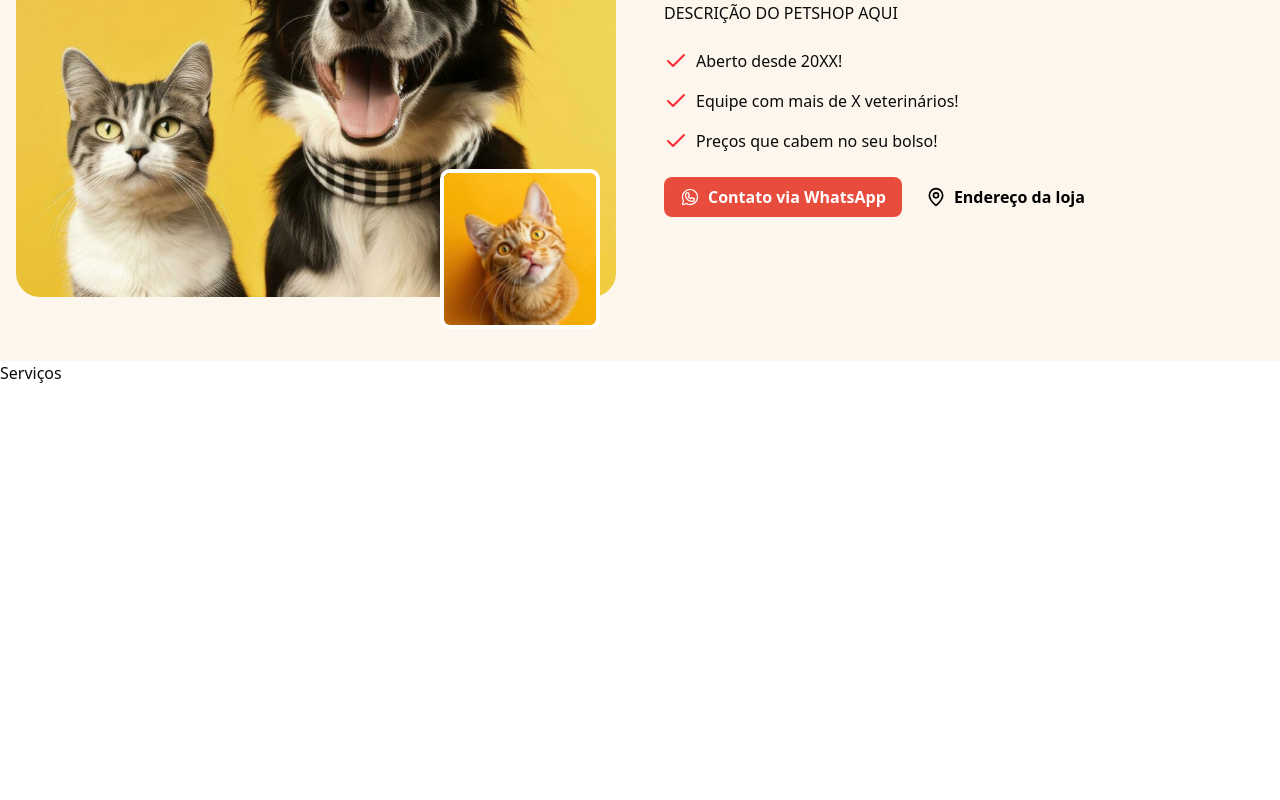
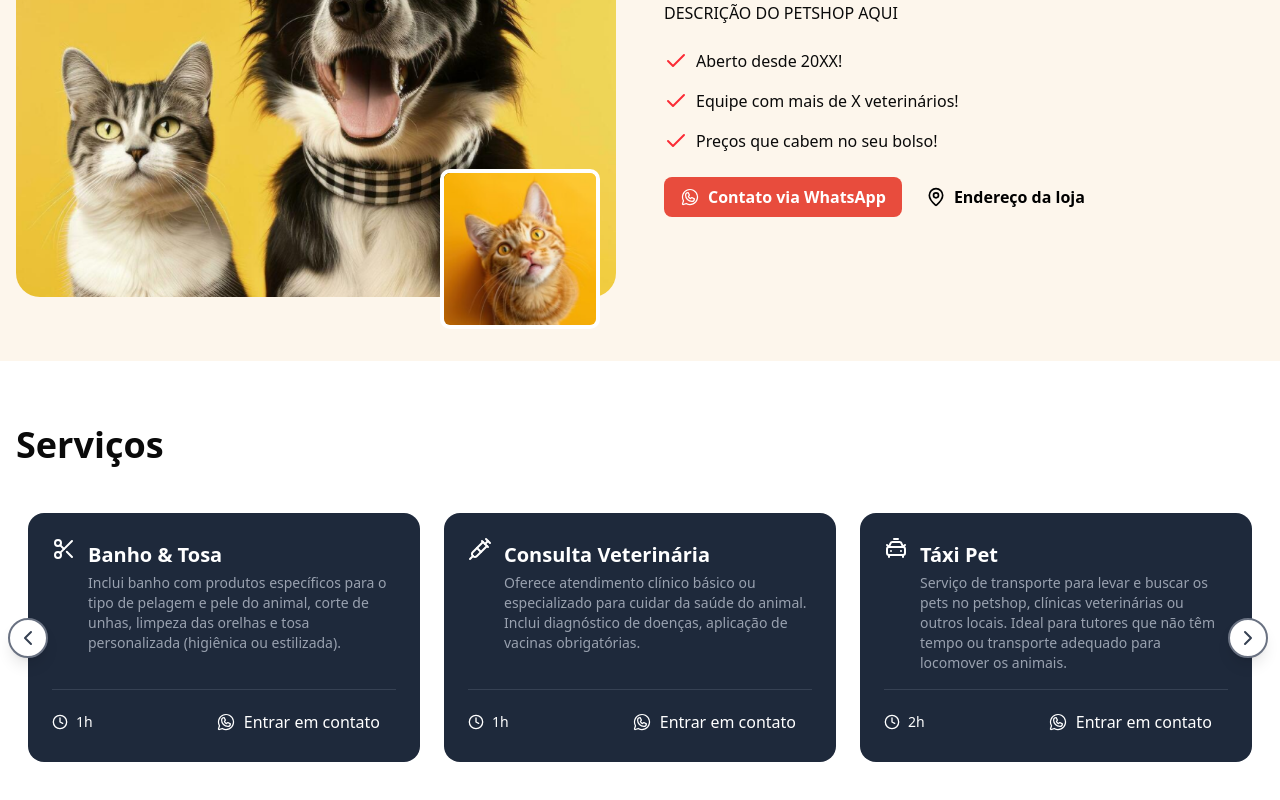
Before and after one commit to kauanallyson/landing-page-template, a Next.js app: page / in a window 1280 px wide. Shown: the part 598-1398 px from the top of the page. Before the commit the page ends 983 px from the top, so only its background shows below. Built offline with nearby package versions, Linux system fonts and the light colour scheme.

Commit message:
feat: adiciona o carrossel com serviços

```diff
--- a/package.json
+++ b/package.json
@@ -13,6 +13,7 @@
     "@types/next": "^8.0.7",
     "class-variance-authority": "^0.7.1",
     "clsx": "^2.1.1",
+    "embla-carousel-react": "^8.6.0",
     "lucide-react": "^0.552.0",
     "next": "^16.0.1",
     "react": "19.2.0",
--- a/src/app/_components/services.tsx
+++ b/src/app/_components/services.tsx
@@ -1,7 +1,133 @@
+'use client';
+import useEmblaCarousel from 'embla-carousel-react';
+import {
+  ChevronLeft,
+  ChevronRight,
+  Scissors,
+  Syringe,
+  CarTaxiFront,
+  Hotel,
+  Clock,
+} from 'lucide-react';
+import { WhatsappLogoIcon } from '@phosphor-icons/react';
+
+const services = [
+  {
+    title: 'Banho & Tosa',
+    description:
+      'Inclui banho com produtos específicos para o tipo de pelagem e pele do animal, corte de unhas, limpeza das orelhas e tosa personalizada (higiênica ou estilizada).',
+    duration: '1h',
+    price: '$50',
+    icon: <Scissors />,
+    linkText:
+      'Olá, vi no site sobre Banho e tosa e gostaria de mais informações.',
+  },
+  {
+    title: 'Consulta Veterinária',
+    description:
+      'Oferece atendimento clínico básico ou especializado para cuidar da saúde do animal. Inclui diagnóstico de doenças, aplicação de vacinas obrigatórias.',
+    duration: '1h',
+    price: '$45',
+    icon: <Syringe />,
+    linkText:
+      'Olá, vi no site sobre Consulta veterinária e gostaria de mais informações.',
+  },
+  {
+    title: 'Táxi Pet',
+    description:
+      'Serviço de transporte para levar e buscar os pets no petshop, clínicas veterinárias ou outros locais. Ideal para tutores que não têm tempo ou transporte adequado para locomover os animais.',
+    duration: '2h',
+    price: '$80',
+    icon: <CarTaxiFront />,
+    linkText: 'Olá, vi no site sobre Táxi Pet e gostaria de mais informações.',
+  },
+  {
+    title: 'Hotel para pets',
+    description:
+      'Serviço de hospedagem para animais de estimação, ideal para quando os tutores precisam viajar ou se ausentar por alguns dias. Os pets ficam acomodados em espaços seguros, confortáveis.',
+    duration: '1h',
+    price: '$60',
+    icon: <Hotel />,
+    linkText:
+      'Olá, vi no site sobre Hotel para pets e gostaria de mais informações.',
+  },
+];
+
 export function Services() {
+  const [emblaRef, emblaApi] = useEmblaCarousel({
+    loop: false,
+    align: 'start',
+    slidesToScroll: 1,
+    breakpoints: {
+      '(min-width: 768px)': { slidesToScroll: 3 },
+    },
+  });
+
+  function scrollPrev() {
+    emblaApi?.scrollPrev();
+  }
+  function scrollNext() {
+    emblaApi?.scrollNext();
+  }
+
   return (
-    <div>
-      <h2>Serviços</h2>
-    </div>
-  )
+    <section className="bg-white py-16">
+      <div className="container mx-auto px-4">
+        <h2 className="text-4xl font-bold mb-12">Serviços</h2>
+        <div className="relative">
+          <div
+            className="overflow-hidden"
+            ref={emblaRef}>
+            <div className="flex">
+              {services.map((item, index) => (
+                <div
+                  key={index}
+                  className="flex-[0_0_100%] min-w-0 md:flex-[0_0_calc(100%/3)] px-3">
+                  <article className="bg-[#1E293B] text-white rounded-2xl p-6 space-y-4 h-full flex flex-col">
+                    <div className="flex-1 flex items-start justify-between">
+                      <div className="flex gap-3">
+                        <span className="text-3xl select-none">
+                          {item.icon}
+                        </span>
+                        <div>
+                          <h3 className="font-bold text-xl my-1 select-none">
+                            {item.title}
+                          </h3>
+                          <p className="text-gray-400 text-sm select-none">
+                            {item.description}
+                          </p>
+                        </div>
+                      </div>
+                    </div>
+                    <div className="border-t border-gray-700 pt-4 flex items-center justify-between">
+                      <div className="flex items-center gap-2 text-sm">
+                        <Clock className="h-4 w-4" />
+                        <span>{item.duration}</span>
+                      </div>
+                      <a
+                        href="#"
+                        className="flex items-center justify-center gap-2 hover:bg-red-500 px-4 py-1 rounded-md duration-300">
+                        <WhatsappLogoIcon className="h-5 w-5" />
+                        Entrar em contato
+                      </a>
+                    </div>
+                  </article>
+                </div>
+              ))}
+            </div>
+          </div>
+          <button
+            onClick={scrollPrev}
+            className="bg-white border-2 border-gray-500 flex items-center justify-center rounded-full shadow-lg h-10 w-10 absolute left-3 top-1/2 -translate-y-1/2 -translate-x-1/2 z-10">
+            <ChevronLeft className="h-6 w-6 text-gray-700" />
+          </button>
+          <button
+            onClick={scrollNext}
+            className="bg-white border-2 border-gray-500 flex items-center justify-center rounded-full shadow-lg h-10 w-10 absolute -right-6 top-1/2 -translate-y-1/2 -translate-x-1/2 z-10">
+            <ChevronRight className="h-6 w-6 text-gray-700" />
+          </button>
+        </div>
+      </div>
+    </section>
+  );
 }
```
Also changed, not shown: src/app/_components/about.tsx (+6 -6 lines), src/app/_components/hero.tsx (+5 -5 lines), 1 other file (tests, documents, lock files or other folders).
